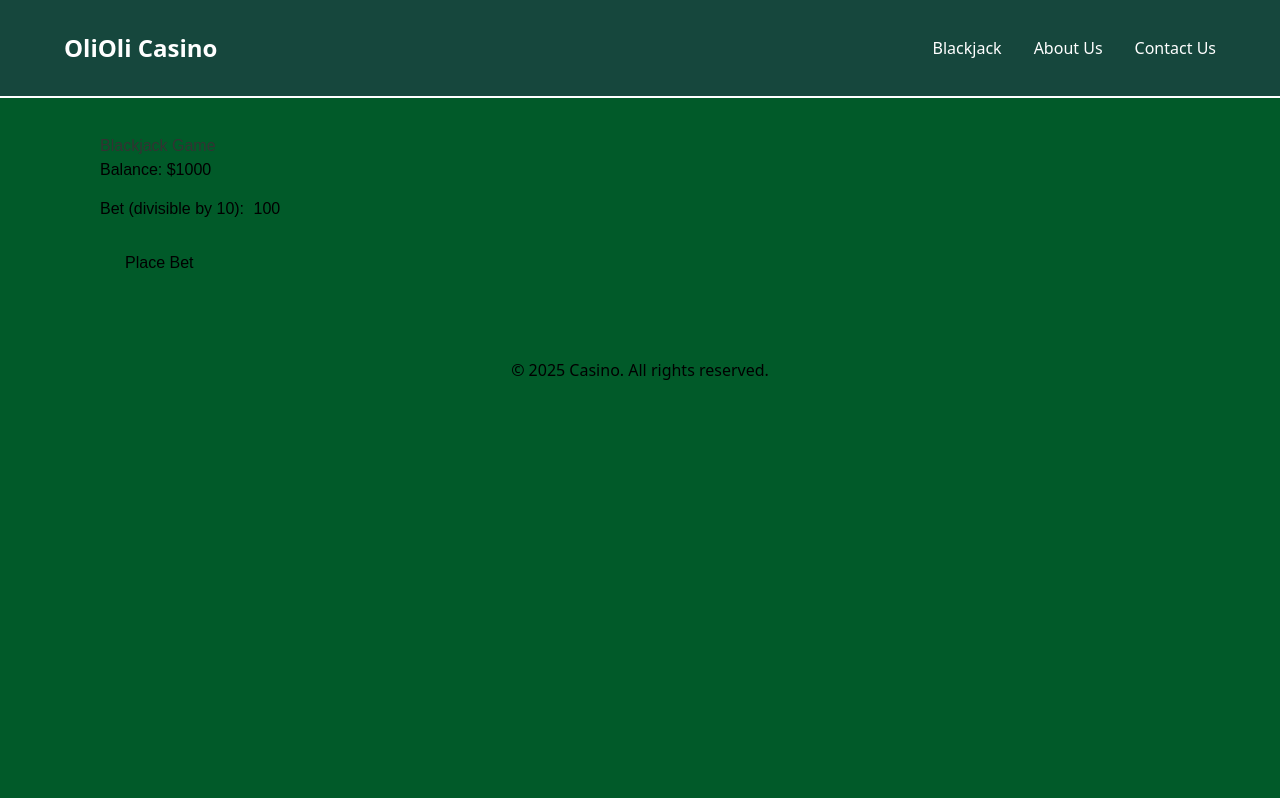
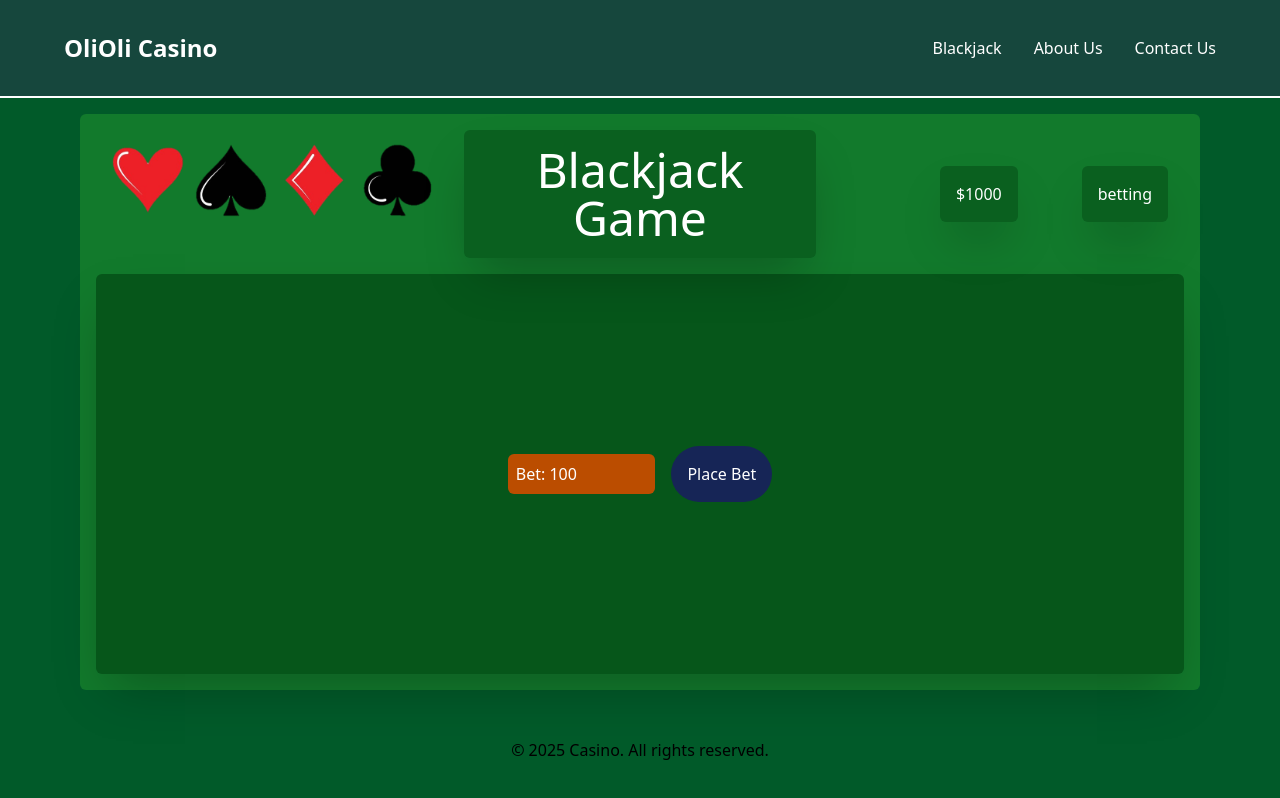
Before and after one commit to viertje/blackjack, a SvelteKit app: page /blackjack in a window 1280 px wide. Built offline with nearby package versions, Linux system fonts and the light colour scheme.

Commit message:
Add first tailwind styling

```diff
--- a/src/routes/blackjack/+page.svelte
+++ b/src/routes/blackjack/+page.svelte
@@ -97,9 +97,20 @@
     }
 </script>
 
-<main>
-    <h1>Blackjack Game</h1>
-    <p>Balance: ${playerBalance}</p>
+<main class="bg-[#127a2c] text-white rounded-md p-4">
+
+    <div class="grid grid-cols-3 gap-4 mb-4">
+        <div>
+            <img src="/symbols.png" alt="">
+        </div>
+        <h1 class="text-5xl place-content-center text-center bg-[#0a601f] rounded-md shadow-2xl p-4">Blackjack Game</h1>
+        <div class="text-center flex justify-end gap-8 items-center">
+            <p class="m-4 text-center bg-[#0a601f] rounded-md shadow-2xl p-4">${playerBalance}</p>
+            <p class="m-4 text-center bg-[#0a601f] rounded-md shadow-2xl p-4">{currentPhase}</p>
+        </div>
+    </div>
+
+    <div class="bg-[#06561a] w-full rounded-md h-[50vh] p-4 shadow-2xl flex-col justify-start items-center">
 
     {#if isGameOver}
         <h2>Game Over! You are out of money.</h2>
@@ -107,8 +118,9 @@
     {/if}
 
     {#if currentPhase === GamePhase.Betting && !isGameOver}
-        <label>
-            Bet (divisible by 10):
+        <div class="flex justify-center items-center gap-4 w-full h-full">
+            <label class="bg-amber-700 p-2 rounded-md">
+                Bet:
                 <input
                     type="number"
                     bind:value={playerBet}
@@ -117,15 +129,26 @@
                     max={playerBalance}
                 />
             </label>
-        <button onclick={placeBet} disabled={playerBet > playerBalance}
+            <button class="rounded-full bg-blue-950 p-4" onclick={placeBet} disabled={playerBet > playerBalance}
                 >Place Bet</button
             >
+        </div>
+
     {/if}
 
     {#if currentPhase !== GamePhase.Betting}
+    <div class="flex justify-center items-center gap-4 w-full h-full">
+
         <section>
-            <h2>Player's Hand ({playerHandValue})</h2>
-            <div class="card-row">
+            <div class="flex gap-4 justify-center items-center">
+            <h2 class="text-2xl border-white border-2 p-4 rounded-md m-4">Player's Hand ({playerHandValue})</h2>
+            <h2 class="text-2xl border-white border-2 p-4 rounded-md m-4">
+                Dealer's Hand ({currentPhase === GamePhase.Outcome
+                    ? dealerHandValue
+                    : "?"})
+            </h2>
+        </div>
+            <div class="flex gap-2">
                 {#each playerHand as card}
                     <img
                         src={card.image}
@@ -135,6 +158,9 @@
                 {/each}
             </div>
             {#if currentPhase === GamePhase.PlayerTurn}
+            <div class="flex gap-4 justify-center items-center">
+
+
                 <button onclick={() => performAction(PlayerAction.Hit)}
                     >Hit</button
                 >
@@ -143,30 +169,31 @@
                 >
                 {#if playerHand.length === 2 && playerBalance >= playerBet}
                     <button
+                        class="rounded-full bg-blue-950 p-4"
                         onclick={() => performAction(PlayerAction.DoubleDown)}
                         >Double Down</button
                     >
                     <button
+                        class="rounded-full bg-blue-950 p-4"
                         onclick={() => performAction(PlayerAction.Surrender)}
                         >Surrender</button
                     >
                     {#if playerHand[0].value === playerHand[1].value}
                         <button
+                            class="rounded-full bg-blue-950 p-4"
                             onclick={() => performAction(PlayerAction.Split)}
                             >Split</button
                         >
                     {/if}
                 {/if}
+            </div>
+
             {/if}
         </section>
 
         <section>
-            <h2>
-                Dealer's Hand ({currentPhase === GamePhase.Outcome
-                    ? dealerHandValue
-                    : "?"})
-            </h2>
-            <div class="card-row">
+
+            <div class="flex gap-2">
                 {#if currentPhase === GamePhase.Outcome}
                     {#each dealerHand as card}
                         <img
@@ -192,6 +219,7 @@
                 {/if}
             </div>
         </section>
+    </div>
     {/if}
 
     {#if currentPhase === GamePhase.Outcome && !isGameOver}
@@ -200,42 +228,6 @@
             <button onclick={newRound}>New Round</button>
         </section>
     {/if}
+</div>
+
 </main>
-
-<style>
-    main {
-        font-family: Arial, sans-serif;
-        padding: 20px;
-    }
-    h1,
-    h2 {
-        color: #333;
-    }
-    button {
-        margin: 5px;
-        padding: 10px 20px;
-        font-size: 16px;
-        cursor: pointer;
-    }
-    label {
-        display: block;
-        margin: 10px 0;
-    }
-    input {
-        padding: 5px;
-        font-size: 16px;
-        width: 100px;
-    }
-    section {
-        margin-top: 20px;
-    }
-    .card-row {
-        display: flex;
-        gap: 10px;
-        margin-bottom: 10px;
-    }
-    img {
-        border-radius: 5px;
-        border: 1px solid #ccc;
-    }
-</style>
```
Also changed, not shown: static/symbols.png (added). Lines whose indentation alone changed are shown as unchanged.
